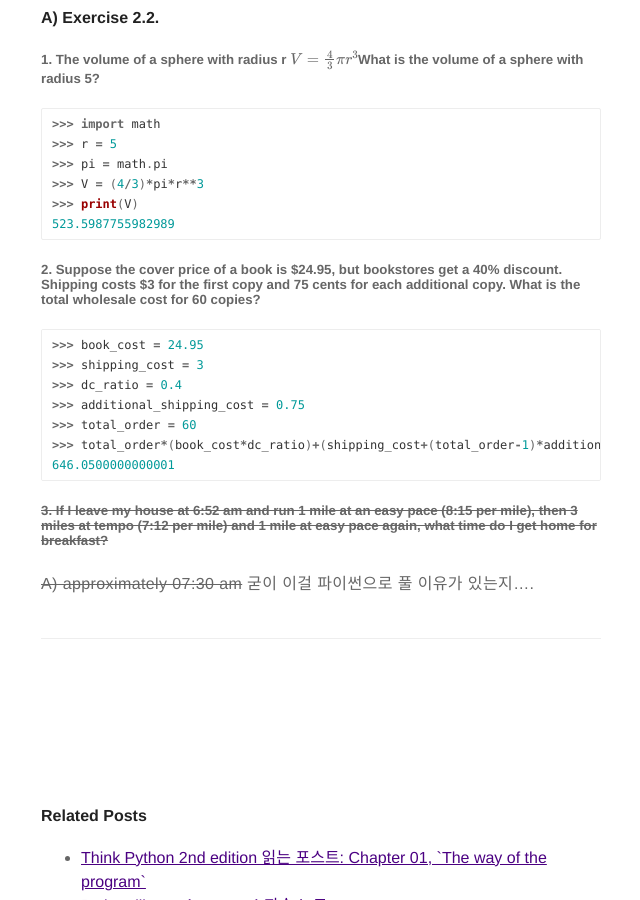
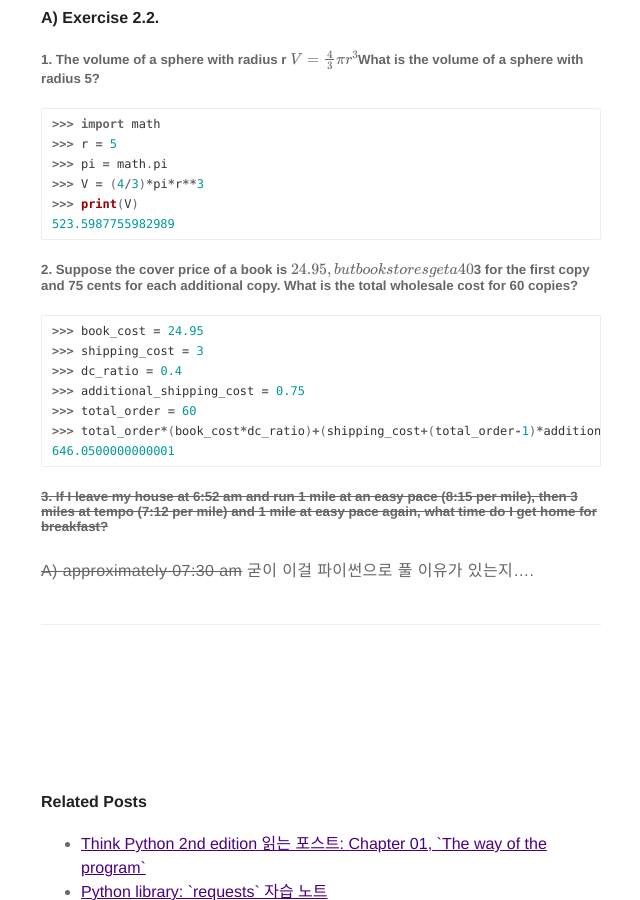
Before and after one commit to hsj00/hsj00.github.io, a Jekyll site: the page built from _posts/2019-10-23-Think-Python-note-02.md, in a window 1280 px wide and 900 px high, scrolled down 3008 px. Shown: the whole window, without its empty margins (319-959 px from the left). Built offline with Jekyll 4.4.1, drawn with Linux system fonts in a browser that asks for light colours; formulas are drawn with MathJax 3; comment, search, counter and statistics services are not loaded; some of the changed lines change nothing that is shown.

Commit message:
revise for using 'mathjax'

```diff
--- a/_config.yml
+++ b/_config.yml
@@ -24,6 +24,11 @@
 
 markdown: kramdown
 highlighter: rouge
+
+# add code for using mathjax style
+lsi: false
+excerpt_separator: "\n\n"
+incremental: false
 
 # To enable google analytics, supply your token below
 analytics-google: "UA-149580551-1"
--- /dev/null
+++ b/_includes/mathjax_support.html
@@ -0,0 +1,25 @@
+<script type="text/x-mathjax-config">
+        MathJax.Hub.Config({
+            TeX: {
+              equationNumbers: {
+                autoNumber: "AMS"
+              }
+            },
+            tex2jax: {
+            inlineMath: [ ['$', '$'] ],
+            displayMath: [ ['$$', '$$'] ],
+            processEscapes: true,
+          }
+        });
+    MathJax.Hub.Register.MessageHook("Math Processing Error",function (message) {
+              alert("Math Processing Error: "+message[1]);
+            });
+    MathJax.Hub.Register.MessageHook("TeX Jax - parse error",function (message) {
+              alert("Math Processing Error: "+message[1]);
+            });
+</script>
+<script
+    type="text/javascript"
+    async
+    src="https://cdn.mathjax.org/mathjax/latest/MathJax.js?config=TeX-MML-AM_CHTML"
+></script>
--- a/_layouts/default.html
+++ b/_layouts/default.html
@@ -30,9 +30,9 @@
     {{ scss_sheet | scssify }}
     </style>
 
-    <script type="text/javascript" async
-        src="https://cdn.mathjax.org/mathjax/latest/MathJax.js?config=TeX-MML-AM_CHTML">
-    </script>
+    {% if page.use_math %}
+    {% include mathjax_support.html %}
+    {% endif %}
 </head>
 <body>
 
--- a/_posts/2019-10-23-Think-Python-note-02.md
+++ b/_posts/2019-10-23-Think-Python-note-02.md
@@ -18,6 +18,7 @@
 published: true
 comments: true
 share: true
+use_math: true
 ---
 
 # Think Python - How to Think Like a Computer Scientist
```
